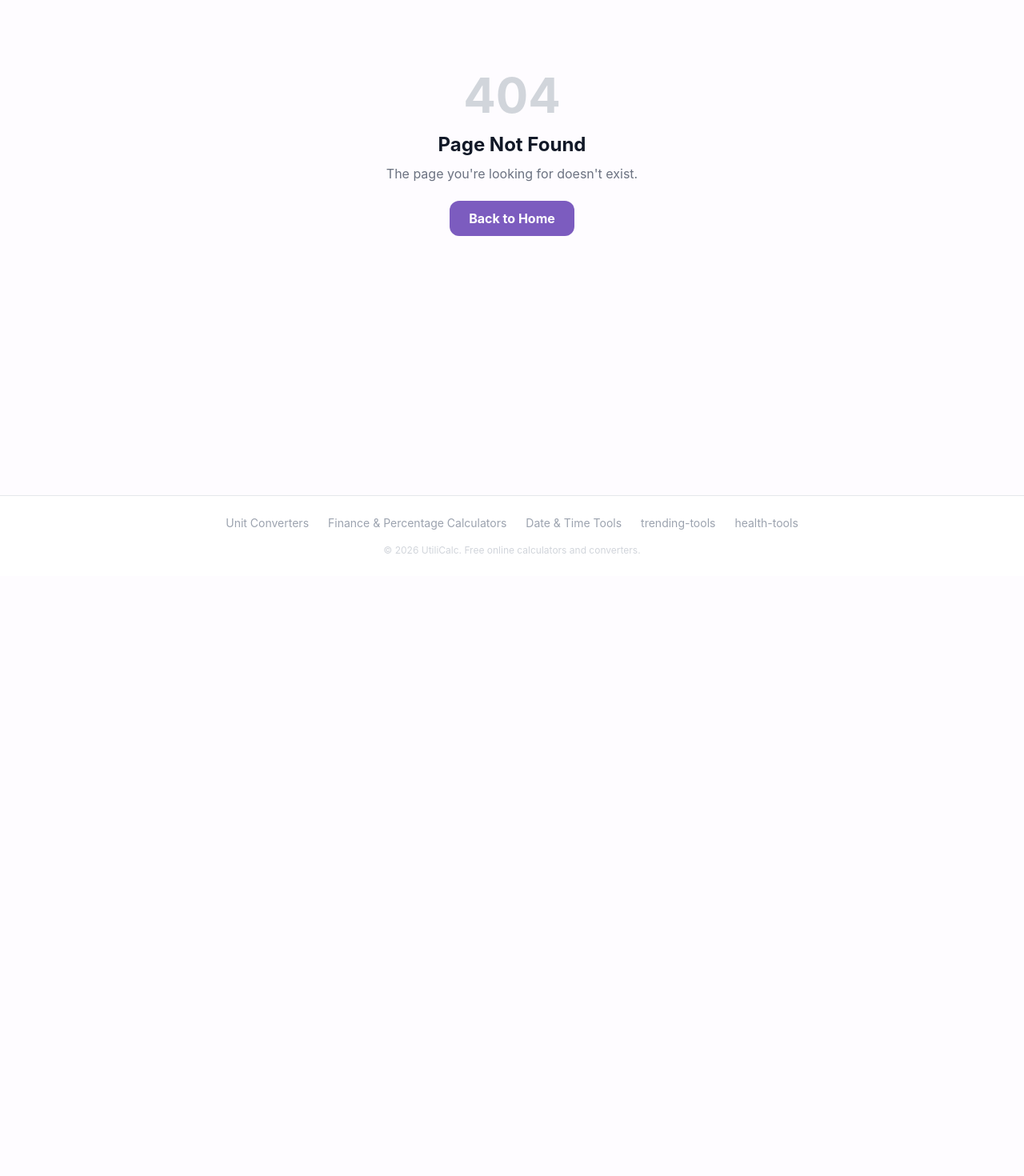
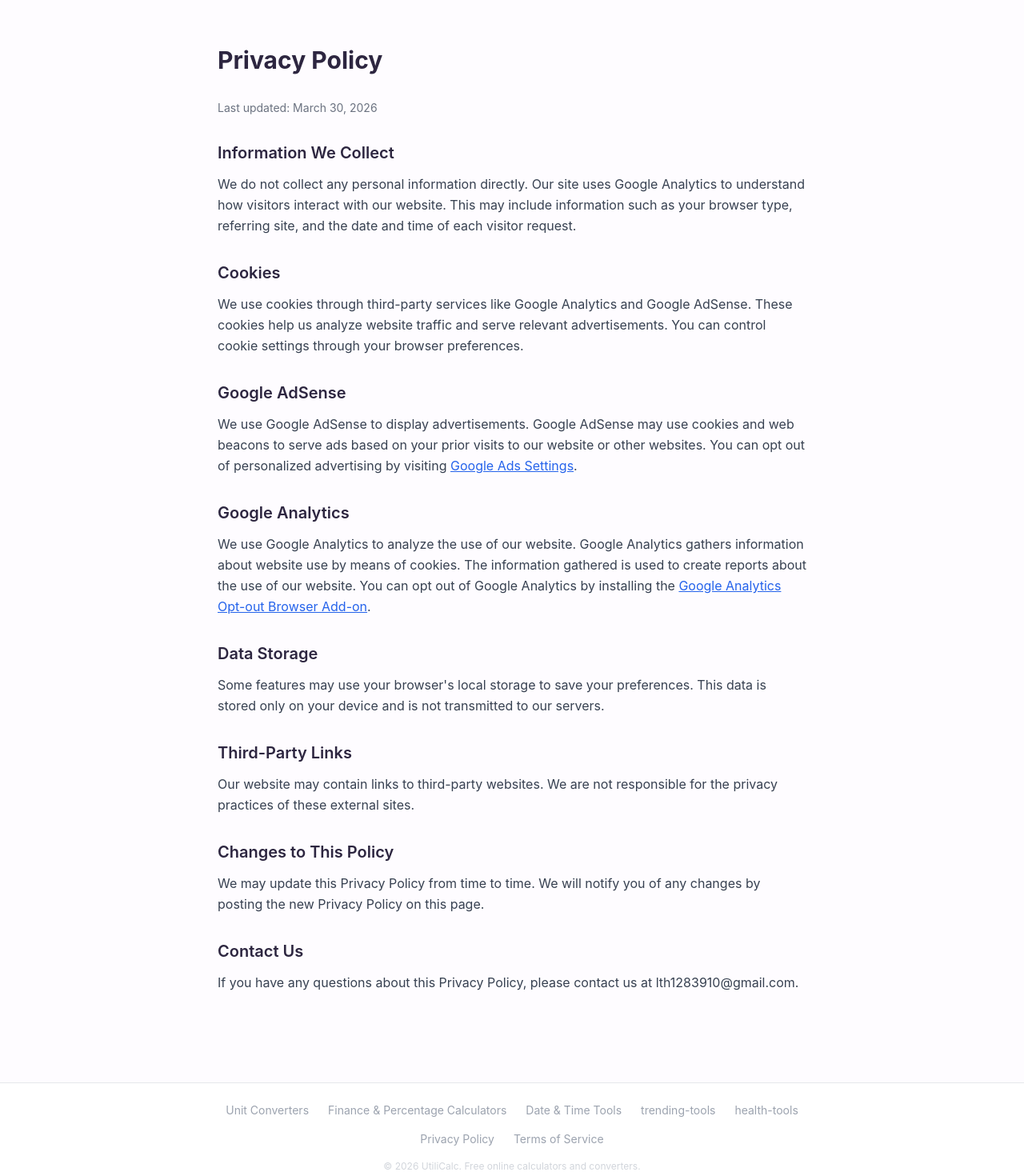
Before and after one commit to userlim/utilicalc, a Next.js app: page /privacy-policy in a window 1280 px wide. Before the commit this address had no page. Shown: the part 80-1550 px from the top of the page at 80% size. Before the commit the page ends 800 px from the top, so only its background shows below. Built offline with nearby package versions, Linux system fonts and the light colour scheme.

Commit message:
add Privacy Policy and Terms of Service pages

```diff
--- /dev/null
+++ b/src/app/privacy-policy/page.tsx
@@ -0,0 +1,71 @@
+import type { Metadata } from 'next'
+
+export const metadata: Metadata = {
+  title: 'Privacy Policy - UtiliCalc',
+  description: 'Privacy Policy for UtiliCalc. Learn how we collect, use, and protect your information.',
+}
+
+export default function PrivacyPolicy() {
+  return (
+    <div className="max-w-3xl mx-auto px-4 py-12">
+      <h1 className="text-3xl font-bold mb-8">Privacy Policy</h1>
+      <p className="text-sm text-gray-500 mb-8">Last updated: March 30, 2026</p>
+
+      <section className="mb-8">
+        <h2 className="text-xl font-semibold mb-3">Information We Collect</h2>
+        <p className="text-gray-700 leading-relaxed">
+          We do not collect any personal information directly. Our site uses Google Analytics to understand how visitors interact with our website. This may include information such as your browser type, referring site, and the date and time of each visitor request.
+        </p>
+      </section>
+
+      <section className="mb-8">
+        <h2 className="text-xl font-semibold mb-3">Cookies</h2>
+        <p className="text-gray-700 leading-relaxed">
+          We use cookies through third-party services like Google Analytics and Google AdSense. These cookies help us analyze website traffic and serve relevant advertisements. You can control cookie settings through your browser preferences.
+        </p>
+      </section>
+
+      <section className="mb-8">
+        <h2 className="text-xl font-semibold mb-3">Google AdSense</h2>
+        <p className="text-gray-700 leading-relaxed">
+          We use Google AdSense to display advertisements. Google AdSense may use cookies and web beacons to serve ads based on your prior visits to our website or other websites. You can opt out of personalized advertising by visiting <a href="https://www.google.com/settings/ads" className="text-blue-600 underline" target="_blank" rel="noopener noreferrer">Google Ads Settings</a>.
+        </p>
+      </section>
+
+      <section className="mb-8">
+        <h2 className="text-xl font-semibold mb-3">Google Analytics</h2>
+        <p className="text-gray-700 leading-relaxed">
+          We use Google Analytics to analyze the use of our website. Google Analytics gathers information about website use by means of cookies. The information gathered is used to create reports about the use of our website. You can opt out of Google Analytics by installing the <a href="https://tools.google.com/dlpage/gaoptout" className="text-blue-600 underline" target="_blank" rel="noopener noreferrer">Google Analytics Opt-out Browser Add-on</a>.
+        </p>
+      </section>
+
+      <section className="mb-8">
+        <h2 className="text-xl font-semibold mb-3">Data Storage</h2>
+        <p className="text-gray-700 leading-relaxed">
+          Some features may use your browser's local storage to save your preferences. This data is stored only on your device and is not transmitted to our servers.
+        </p>
+      </section>
+
+      <section className="mb-8">
+        <h2 className="text-xl font-semibold mb-3">Third-Party Links</h2>
+        <p className="text-gray-700 leading-relaxed">
+          Our website may contain links to third-party websites. We are not responsible for the privacy practices of these external sites.
+        </p>
+      </section>
+
+      <section className="mb-8">
+        <h2 className="text-xl font-semibold mb-3">Changes to This Policy</h2>
+        <p className="text-gray-700 leading-relaxed">
+          We may update this Privacy Policy from time to time. We will notify you of any changes by posting the new Privacy Policy on this page.
+        </p>
+      </section>
+
+      <section className="mb-8">
+        <h2 className="text-xl font-semibold mb-3">Contact Us</h2>
+        <p className="text-gray-700 leading-relaxed">
+          If you have any questions about this Privacy Policy, please contact us at lth1283910@gmail.com.
+        </p>
+      </section>
+    </div>
+  )
+}
--- /dev/null
+++ b/src/app/terms/page.tsx
@@ -0,0 +1,71 @@
+import type { Metadata } from 'next'
+
+export const metadata: Metadata = {
+  title: 'Terms of Service - UtiliCalc',
+  description: 'Terms of Service for UtiliCalc.',
+}
+
+export default function TermsOfService() {
+  return (
+    <div className="max-w-3xl mx-auto px-4 py-12">
+      <h1 className="text-3xl font-bold mb-8">Terms of Service</h1>
+      <p className="text-sm text-gray-500 mb-8">Last updated: March 30, 2026</p>
+
+      <section className="mb-8">
+        <h2 className="text-xl font-semibold mb-3">Acceptance of Terms</h2>
+        <p className="text-gray-700 leading-relaxed">
+          By accessing and using this website, you accept and agree to be bound by the terms and provisions of this agreement.
+        </p>
+      </section>
+
+      <section className="mb-8">
+        <h2 className="text-xl font-semibold mb-3">Use of Service</h2>
+        <p className="text-gray-700 leading-relaxed">
+          This website provides free online calculator tools for informational and educational purposes only. The results provided by our calculators are estimates and should not be considered as professional financial, medical, legal, or any other type of advice.
+        </p>
+      </section>
+
+      <section className="mb-8">
+        <h2 className="text-xl font-semibold mb-3">Accuracy of Information</h2>
+        <p className="text-gray-700 leading-relaxed">
+          While we strive to provide accurate and up-to-date information, we make no warranties or representations about the accuracy, reliability, or completeness of any information on this site. Use the results at your own risk.
+        </p>
+      </section>
+
+      <section className="mb-8">
+        <h2 className="text-xl font-semibold mb-3">Intellectual Property</h2>
+        <p className="text-gray-700 leading-relaxed">
+          All content on this website, including text, graphics, logos, and software, is the property of this website and protected by applicable intellectual property laws.
+        </p>
+      </section>
+
+      <section className="mb-8">
+        <h2 className="text-xl font-semibold mb-3">Limitation of Liability</h2>
+        <p className="text-gray-700 leading-relaxed">
+          In no event shall this website be liable for any direct, indirect, incidental, special, or consequential damages arising from your use of this website or any information provided herein.
+        </p>
+      </section>
+
+      <section className="mb-8">
+        <h2 className="text-xl font-semibold mb-3">Advertisements</h2>
+        <p className="text-gray-700 leading-relaxed">
+          This website displays advertisements through Google AdSense. We are not responsible for the content of these advertisements or any products or services they promote.
+        </p>
+      </section>
+
+      <section className="mb-8">
+        <h2 className="text-xl font-semibold mb-3">Changes to Terms</h2>
+        <p className="text-gray-700 leading-relaxed">
+          We reserve the right to modify these terms at any time. Your continued use of the website after changes constitutes acceptance of the new terms.
+        </p>
+      </section>
+
+      <section className="mb-8">
+        <h2 className="text-xl font-semibold mb-3">Contact Us</h2>
+        <p className="text-gray-700 leading-relaxed">
+          If you have any questions about these Terms of Service, please contact us at lth1283910@gmail.com.
+        </p>
+      </section>
+    </div>
+  )
+}
--- a/src/components/Footer.tsx
+++ b/src/components/Footer.tsx
@@ -17,6 +17,14 @@ export default function Footer() {
             </Link>
           ))}
         </div>
+        <div className="flex flex-wrap justify-center gap-6 mb-4 text-sm text-gray-400">
+          <Link href="/privacy-policy" className="hover:text-gray-600 transition">
+            Privacy Policy
+          </Link>
+          <Link href="/terms" className="hover:text-gray-600 transition">
+            Terms of Service
+          </Link>
+        </div>
         <div className="text-center text-xs text-gray-300">
           © {new Date().getFullYear()} UtiliCalc. {t('footerText')}
         </div>
```
